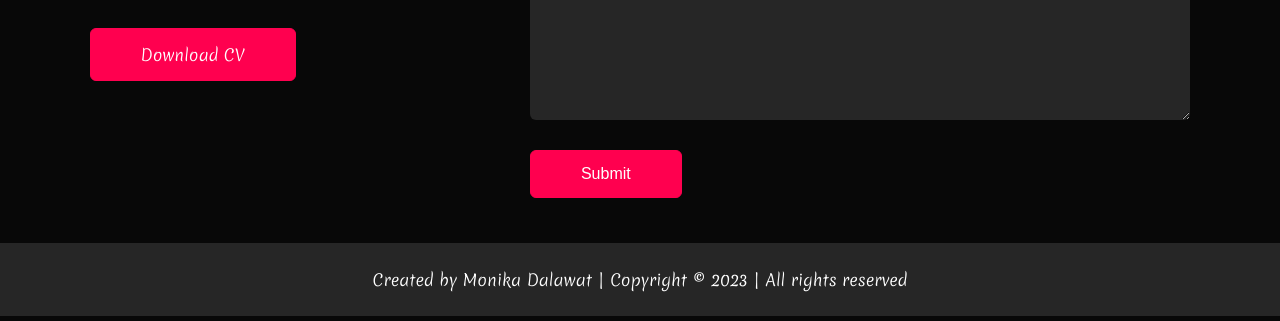
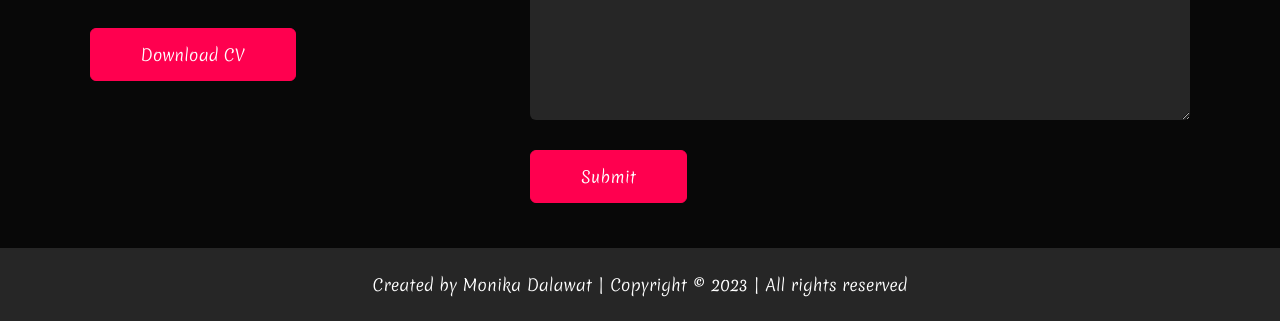
Before and after one commit to Monika-1082005/My-Portfolio, a plain HTML site: page index.html in a window 1280 px wide. Shown: the part 3874-4195 px from the top of the page. Drawn offline with nearby package versions, Linux system fonts and the light colour scheme; a script that the page names is missing.

Commit message:
Update style.css

```diff
--- a/style.css
+++ b/style.css
@@ -490,7 +490,8 @@ form .btn2 {
 }
 
 .sub-btn{
-    font-family: 'Poppins', sans-serif;
+    font-family: "Merienda", cursive;
+    font-weight:300;
     cursor: pointer;
     font-size: 16px;
 }
```
